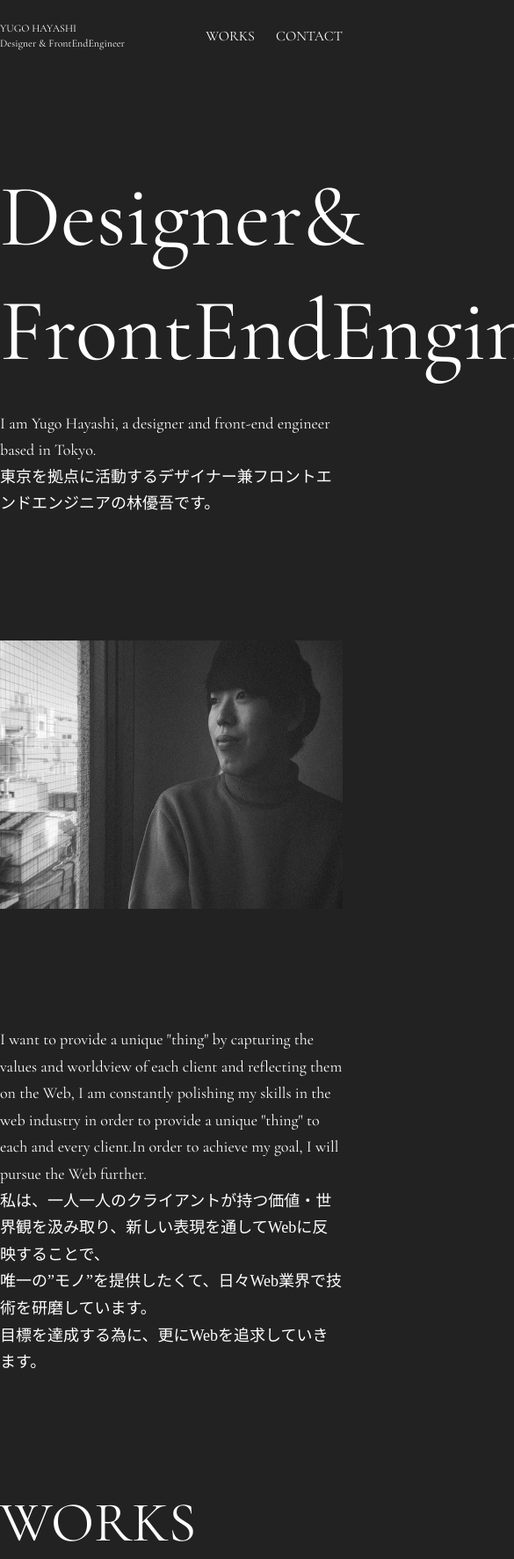
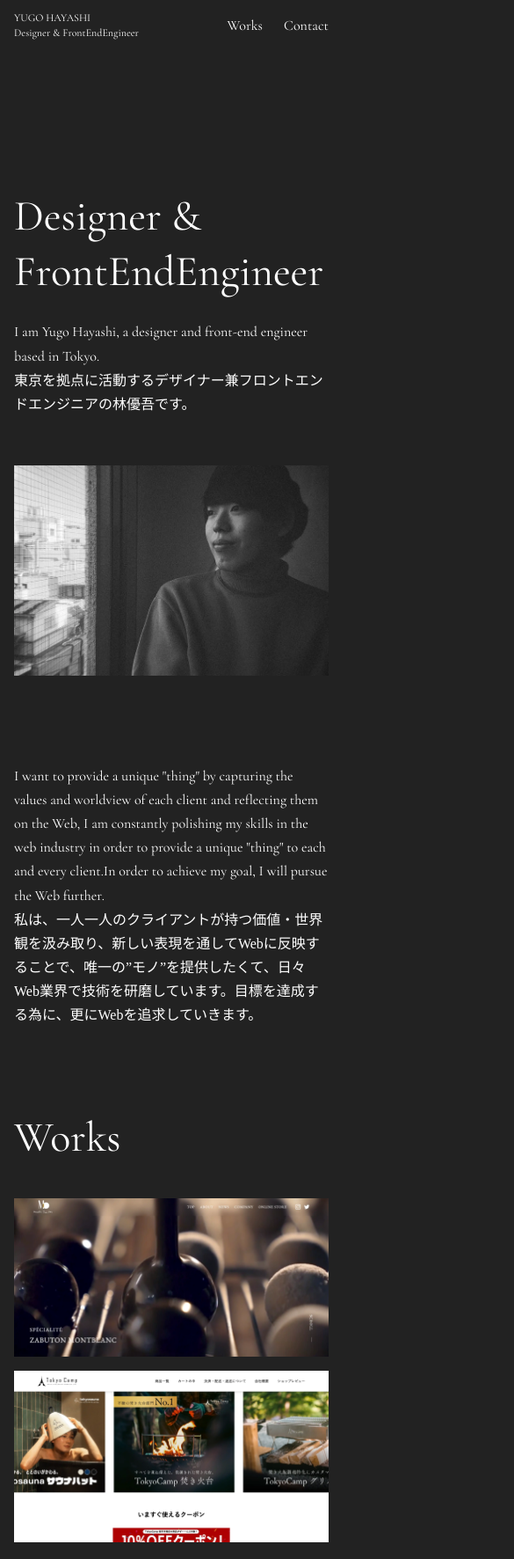
Before and after one commit to yugp0208/portfolioSite, a website built with Vite: page src/index.html in a window 390 px wide. Shown: the top 1772 px of the page at 88% size, 585 px wide, since content can reach past the window. Built offline with nearby package versions, Linux system fonts and the light colour scheme.

Commit message:
feat レスポンシブ化の実装

```diff
--- a/src/index.html
+++ b/src/index.html
@@ -16,26 +16,33 @@
       <div class="header__inner">
         <h1 class="header__ttl">YUGO HAYASHI<br>Designer & FrontEndEngineer</h1>
         <ul class="header__list">
-          <li class="header__list__item"><a href="#">WORKS</a></li>
-          <li class="header__list__item"><a href="#">CONTACT</a></li>
+          <li class="header__list__item"><a href="#">Works</a></li>
+          <li class="header__list__item"><a href="#">Contact</a></li>
         </ul>
+        <!-- <button type="button" id="js-buttonHamburger" class="c-button p-hamburger" aria-controls="global-nav" aria-expanded="false">
+          <span class="p-hamburger__line">
+            <span class="u-visuallyHidden">
+              メニューを開閉する
+            </span>
+          </span>
+        </button> -->
       </div>
     </header>
     <!--main-->
-    <main>
+    <main id="scroll-container">
       <!--about-->
       <section class="section about">
         <div class="section__inner about__inner">
-          <p class="section__ttl about__ttl">Designer&<br>FrontEndEngineer</p>
+          <p class="section__ttl about__ttl">Designer &<br>FrontEndEngineer</p>
           <p class="about__feature about__txt"><span class="about__txt--en">I am Yugo Hayashi, a designer and front-end engineer based in Tokyo.</span><span class="about__txt--jp">東京を拠点に活動するデザイナー兼フロントエンドエンジニアの林優吾です。</span></p>
           <p class="about__img"><img src="img/img01.webp" alt="林優吾" width="458" height="305"></p>
-          <p class="about__txt"><span class="about__txt--en">I want to provide a unique "thing" by capturing the values and worldview of each client and reflecting them on the Web, I am constantly polishing my skills in the web industry in order to provide a unique "thing" to each and every client.In order to achieve my goal, I will pursue the Web further.</span><span class="about__txt--jp">私は、一人一人のクライアントが持つ価値・世界観を汲み取り、新しい表現を通してWebに反映することで、<br>唯一の”モノ”を提供したくて、日々Web業界で技術を研磨しています。<br>目標を達成する為に、更にWebを追求していきます。</span></p>
+          <p class="about__txt"><span class="about__txt--en">I want to provide a unique "thing" by capturing the values and worldview of each client and reflecting them on the Web, I am constantly polishing my skills in the web industry in order to provide a unique "thing" to each and every client.In order to achieve my goal, I will pursue the Web further.</span><span class="about__txt--jp">私は、一人一人のクライアントが持つ価値・世界観を汲み取り、新しい表現を通してWebに反映することで、<br class="br-pc">唯一の”モノ”を提供したくて、日々Web業界で技術を研磨しています。<br class="br-pc">目標を達成する為に、更にWebを追求していきます。</span></p>
         </div>
       </section>
       <!--works-->
       <section class="section works">
         <div class="section__inner works__inner">
-          <h2 class="section__ttl works__ttl">WORKS</h2>
+          <h2 class="section__ttl works__ttl">Works</h2>
           <ul class="works__list">
             <li class="works__list__item"><a href="https://masahiko-ozumi.com/" target="_blank"><img src="img/work01.webp" alt="Masahiko Ozumi Paris（マサヒコ オズミ パリ）" width="320" height="198"></a></li>
             <li class="works__list__item"><a href="https://www.rakuten.ne.jp/gold/tokyocamp/" target="_blank"><img src="img/work02.webp" alt="【公式】TokyoCamp 楽天市場店" width="320" height="198"></a></li>
@@ -45,7 +52,7 @@
       <!--skill-->
       <section class="section skill">
         <div class="section__inner">
-          <h2 class="section__ttl skill__ttl">SKILL</h2>
+          <h2 class="section__ttl skill__ttl">Skill</h2>
           <div class="skill__contents">
             <div class="skill__contents__item">
               <h3 class="skill__contents__item__ttl">Stack</h3>
@@ -83,8 +90,8 @@
       <footer class="footer">
         <div class="footer__inner">
           <ul class="footer__list">
-            <li class="footer__list__item"><a href="">WORKS</a></li>
-            <li class="footer__list__item"><a href="">CONTACT</a></li>
+            <li class="footer__list__item"><a href="">Works</a></li>
+            <li class="footer__list__item"><a href="">Contact</a></li>
           </ul>
           <p class="footer__copyright">© 2023 YUGO HAYASHI</p>
         </div>
--- a/src/scss/style.scss
+++ b/src/scss/style.scss
@@ -1,8 +1,46 @@
-@import "reset.scss";//reset
+@use "reset.scss";//reset
 
+/*color*/
 $black:#222222;
 $white:#fff;
 $thin-white:#F5F5F5;
+
+/*responsive*/
+$breakpoint: (
+  "xl":"screen and (max-width:1200px)",
+  "lg":"screen and (max-width:1000px)",
+  "md":"screen and (max-width:768px)",
+  "sm":"screen and (max-width:480px)",
+  "xs":"screen and (max-width:400px)"
+);
+
+@mixin mq($bp) {
+  @media #{map-get($breakpoint, $bp)} {
+   @content;
+  }
+}
+
+/*br pc*/
+@media screen and (min-width:1000px){
+  .br-pc{display:block;}
+  .br-tb{display:none;}
+  .br-sp{display:none;}
+}
+
+/*br tb*/
+@media screen and (max-width:768px){
+  .br-pc{display:none;}
+  .br-tb{display:block;}
+  .br-sp{display:none;}
+}
+
+/*br sp*/
+@media screen and (max-width:500px){
+  .br-pc{display:none;}
+  .br-tb{display:none;}
+  .br-sp{display:block;}
+}
+
 
 body{
   font-family: 'Cormorant Garamond', serif;
@@ -11,8 +49,15 @@ body{
   font-size:1rem;
 }
 
+img{
+  object-fit: cover;
+}
+
 .section{
   margin:128px 0;
+  @include mq(md){
+    margin:96px 0;
+  }
   &:first-child{
     margin-top:0;
   }
@@ -22,10 +67,17 @@ body{
   &__ttl{
     font-size:4rem;
     margin-bottom:56px;
+    @include mq(md){
+      font-size:3rem;
+      margin-bottom:40px;
+    }
   }
   &__inner{
     max-width:1000px;
     margin:0 auto;
+    @include mq(lg){
+      padding:0 16px;
+    }
   }
 }
 
@@ -41,6 +93,9 @@ body{
     align-items:center;
     justify-content: space-between;
     padding:24px 0;
+    @include mq(xl){
+      padding:12px 16px;
+    }
   }
   &__ttl{
     font-size:0.75rem;
@@ -58,25 +113,53 @@ body{
   width:100%;
   &__inner{
     margin-top:100px;
+    @include mq(sm){
+      margin-top:156px;
+    }
   }
   &__ttl{
     line-height: 1.3;
     font-size:6.25rem;
     margin-bottom:24px;
+    word-break: break-all;
+    @include mq(lg){
+      font-size:4rem;
+    }
+    @include mq(sm){
+      font-size:12.5vw;
+    }
   }
   &__feature{
     margin-bottom:140px;
+    @include mq(lg){
+      margin-bottom:56px;
+    }
     span{
       display: block;
     }
   }
   &__img{
-    text-align: right;
+    max-width:458px;
+    margin-right: 0;
+    margin-left: auto;
     margin-bottom:128px;
+     @include mq(lg){
+      margin-bottom:96px;
+    }
+    @include mq(sm){
+      width:100%;
+    }
+  }
+  &__img img{
+    width:100%;
+    height: auto;
   }
   &__txt{
     font-size:1.125rem;
     line-height: 1.7;
+     @include mq(lg){
+      font-size:1rem;
+    }
     span{
       display: block;
     }
@@ -93,13 +176,29 @@ body{
   &__list{
     display: flex;
     column-gap:12px;
+    @include mq(md){
+      display: block;
+    }
     &__item{
       width:calc(100% / 3 - 6px);
+      @include mq(md){
+        width:100%;
+        margin-bottom:16px;
+      }
+    }
+    &__item:last-child{
+      margin-bottom:0;
     }
     &__item img{
       object-fit: cover;
       width:100%;
       vertical-align: bottom;
+      @include mq(md){
+        height:100%;
+      }
+    }
+    &__item a{
+      display: block;
     }
   }
 }
@@ -130,6 +229,12 @@ body{
     font-size:6.25rem;
     text-align: center;
     color:$black;
+    @include mq(md){
+      font-size:4rem;
+    }
+    @include mq(xs){
+      font-size:15vw;
+    }
   }
 }
 
@@ -138,7 +243,10 @@ body{
   &__inner{
     max-width:1200px;
     margin:0 auto;
-    padding:64px;
+    padding:64px 0;
+    @include mq(xl){
+      padding:48px 16px;
+    }
   }
   &__list{
     display: flex;
```
